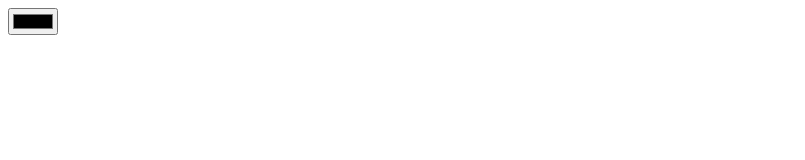
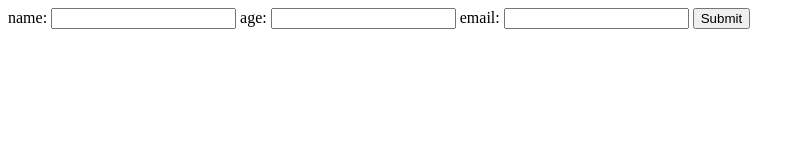
Before and after one commit to Natasha2429/WEB-DEV, a plain HTML site: page index.html in a window 1280 px wide. Shown: the whole page, without its empty margins (0-805 px from the left). Drawn offline with Linux system fonts and the light colour scheme.

Commit message:
added index.html file with name age and email

```diff
--- a/index.html
+++ b/index.html
@@ -1,3 +1,13 @@
 <html>
-   <!--  --> <input type="color">
+   <form action="">
+      <label for="name">name:
+      </label>
+       <input type=""text>
+       <label for="age">age:</label>
+      <input type="number">
+      <label for="email">email:</label>
+      <input type="email">
+      <input type="submit"></form>
+
+
 </html>
```
